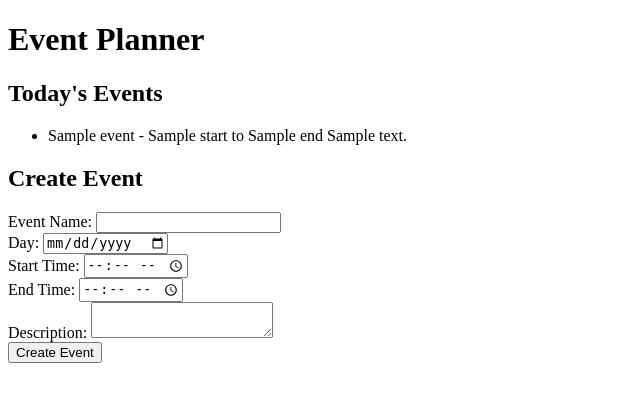
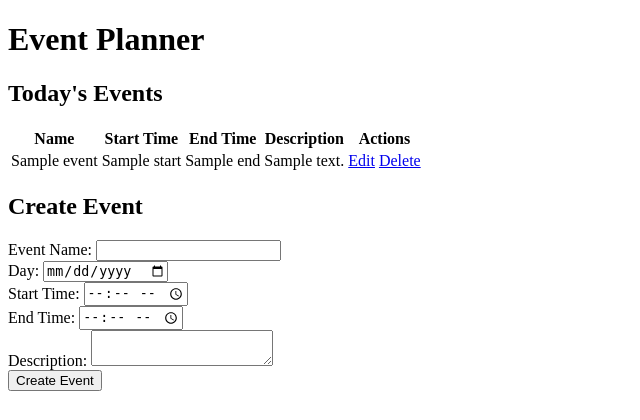
Before and after one commit to vvvvvvvvero/To-Do-Flask, a Flask app: template templates/index.html in a window 1280 px wide. Shown: the top 420 px of the page, without its empty margins (0-640 px from the left). Run offline with Flask 3, Linux system fonts and the light colour scheme; the template is opened without the code that fills it: most values are stand-ins (such as "Sample title", 1, 10 or a date in 2020).

Commit message:
the code

```diff
--- a/app.py
+++ b/app.py
@@ -1,12 +1,11 @@
 from flask import Flask, render_template, request, redirect
-from calendar_functions import get_events, create_event, edit_event, delete_event
-from datetime import date
+from calendar_functions import get_events, create_event, edit_event, delete_event, get_event_by_id
 
 app = Flask(__name__)
 
 @app.route('/')
 def home():
-    events = get_events(date.today().isoformat())
+    events = get_events()
     return render_template('index.html', events=events)
 
 @app.route('/create', methods=['POST'])
@@ -19,6 +18,27 @@ def create():
     create_event(event_name, day, start_time, end_time, description)
     return redirect('/')
 
+@app.route('/edit/<event_id>', methods=['POST'])  # decorator
+def edit(event_id):
+    event_name = request.form['event_name']
+    day = request.form['day']
+    start_time = request.form['start_time']
+    end_time = request.form['end_time']
+    description = request.form['description']
+    edit_event(event_id, event_name, day, start_time, end_time, description)
+    return redirect('/')
 
+@app.route('/edit/<event_id>')
+def show_edit_page(event_id):
+    event = get_event_by_id(event_id)
+    return render_template('edit.html', event=event, event_id=event_id)
+
+@app.route('/delete/<event_id>')
+def delete(event_id):
+    delete_event(event_id)
+    return redirect('/')
+
+
+# flask run --port 8000
 if __name__ == '__main__':
-    app.run(debug=True)
+    app.run(port=8000, debug=True)
--- a/templates/index.html
+++ b/templates/index.html
@@ -6,12 +6,32 @@
 <body>
 <h1>Event Planner</h1>
 
+{% if events %}
     <h2>Today's Events</h2>
-    <ul>
+    <table>
+        <tr>
+            <th>Name</th>
+            <th>Start Time</th>
+            <th>End Time</th>
+            <th>Description</th>
+            <th>Actions</th>
+        </tr>
         {% for event in events %}
-        <li>{{ event.name }} - {{ event.start }} to {{ event.end }} {{event.description}}</li>
+            <tr>
+                <td>{{ event.name }}</td>
+                <td>{{ event.start }}</td>
+                <td>{{ event.end }}</td>
+                <td>{{ event.description }}</td>
+                <td>
+                    <a href="/edit/{{ event.id }}">Edit</a>
+                    <a href="/delete/{{ event.id }}">Delete</a>
+            </tr>
         {% endfor %}
-    </ul>
+    </table>
+{% else %}
+    <p>No events for today</p>
+{% endif %}
+
 
 <h2>Create Event</h2>
 <form action="/create" method="POST">
@@ -37,7 +57,7 @@
 
     <label for="description">Description:</label>
     <label>
-            <textarea name="description" required></textarea>
+        <textarea name="description" ></textarea>
     </label><br>
 
     <input type="submit" value="Create Event">
```
Also changed, not shown: calendar_functions.py (+18 -13 lines), quickstart.py (+6 -7 lines), token.json (deleted, +0 -1 lines), authentication/credentials.json (renamed from credentials.json). Lines whose indentation alone changed are shown as unchanged.
